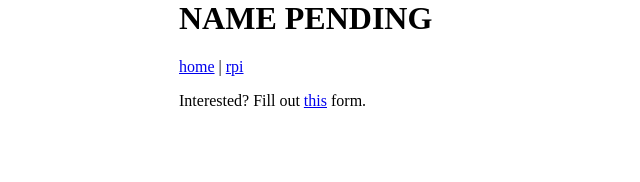
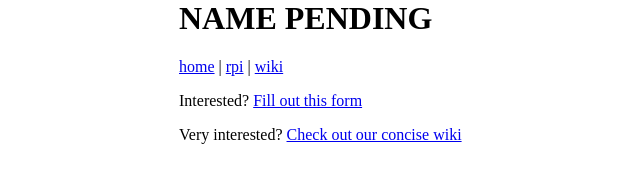
Before and after one commit to underground-software/rpi.pending.name, a plain HTML site: page docs/index.html in a window 1280 px wide. Shown: the whole page, without its empty margins (141-781 px from the left). Drawn offline with Linux system fonts and the light colour scheme.

Commit message:
add wiki but it is very concise

```diff
--- a/docs/index.html
+++ b/docs/index.html
@@ -39,5 +39,7 @@ ga('send', 'pageview');
 
 <h1>NAME PENDING</h1>
 
-<p><a href="https://pending.name">home</a> | <a href="https://rpi.pending.name">rpi</a></p>
-<p>Interested? Fill out <a href="interest_form.html">this</a> form.</p>
+<p><a href="https://pending.name">home</a> | <a href="index.html">rpi</a> | <a href="wiki.html">wiki</a></p>
+<p>Interested? <a href="interest_form.html">Fill out this form</a></p>
+
+<p>Very interested? <a href="wiki.html">Check out our concise wiki</a></p>
```
Also changed, not shown: docs/404.html (+1 -1 lines), docs/interest_form.html (+1 -1 lines), 2 other files.
